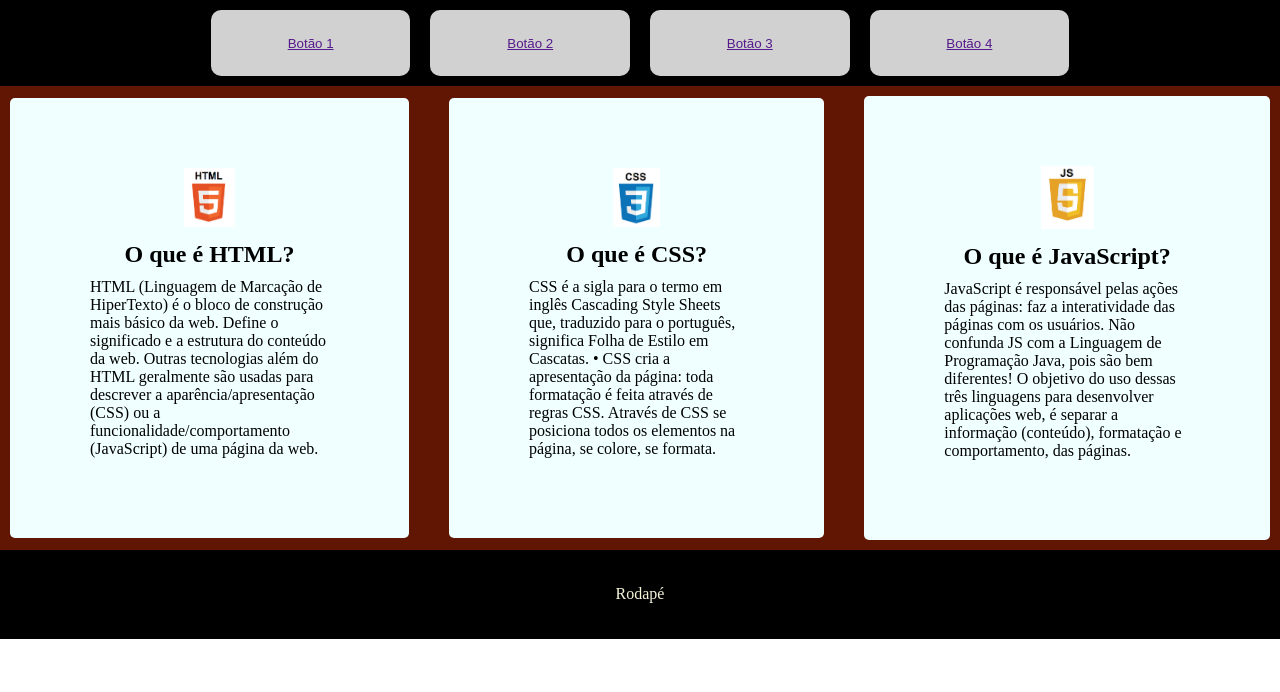
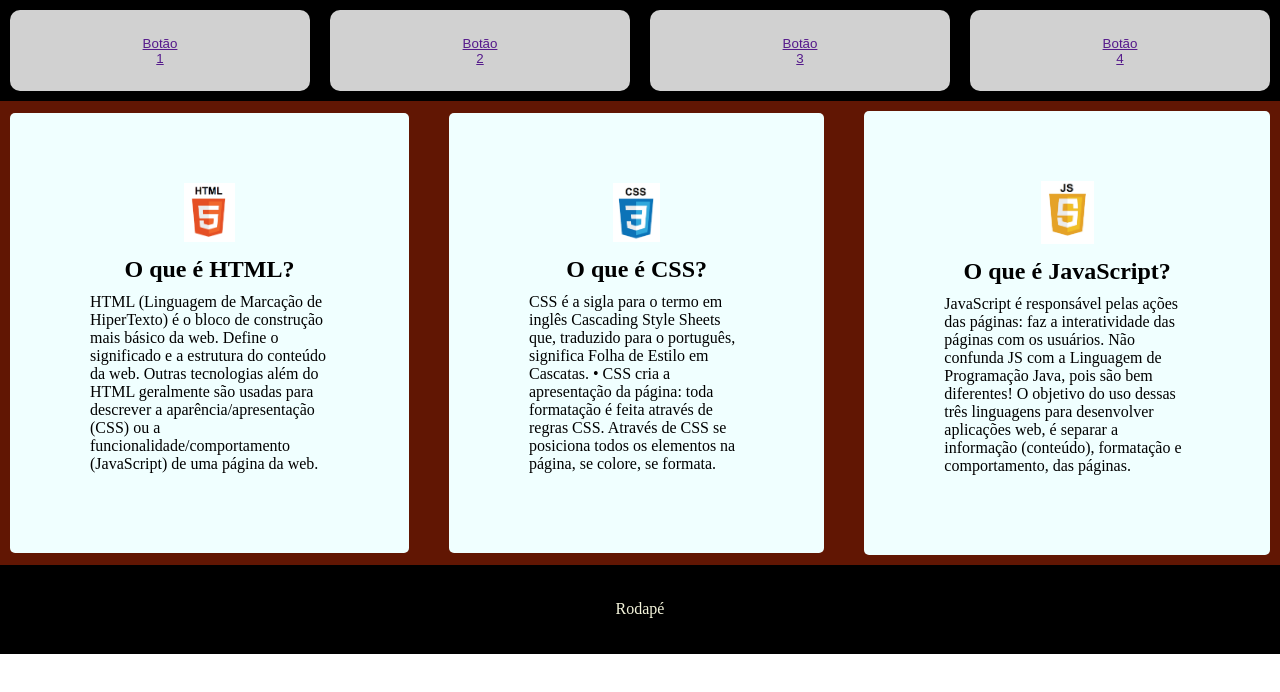
Before and after one commit to lyzz09/responsivo, a plain HTML site: page index.html in a window 1280 px wide. Drawn offline with Linux system fonts and the light colour scheme.

Commit message:
Update responsivo.css

```diff
--- a/responsivo.css
+++ b/responsivo.css
@@ -27,7 +27,7 @@ header{
       button{
 
         border-radius: 10px;
-        padding: 2% 6%;
+        padding: 2% 10%;
         background-color: rgb(209, 209, 209);
         margin: 10px;
         border: 0;
```
